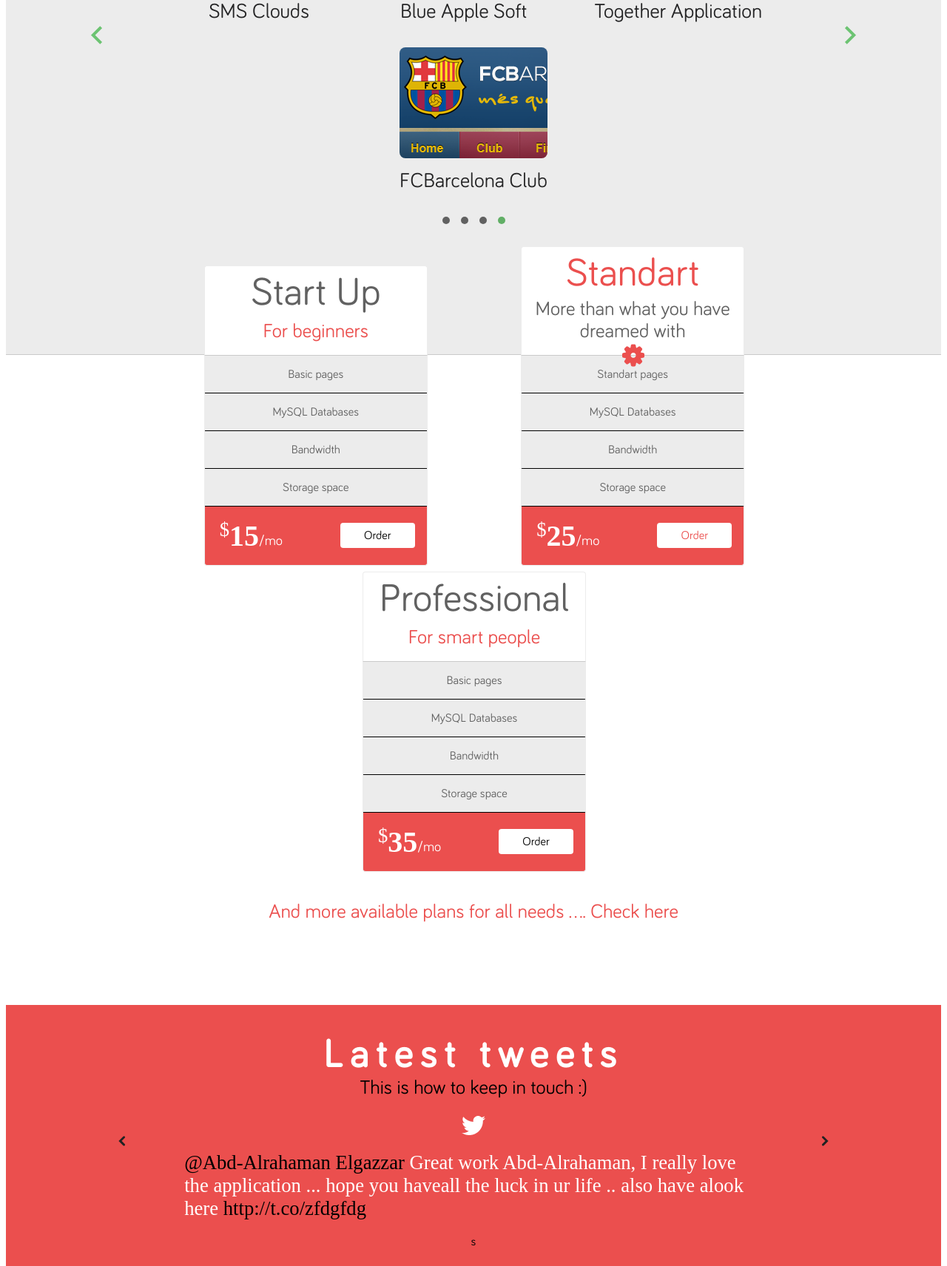
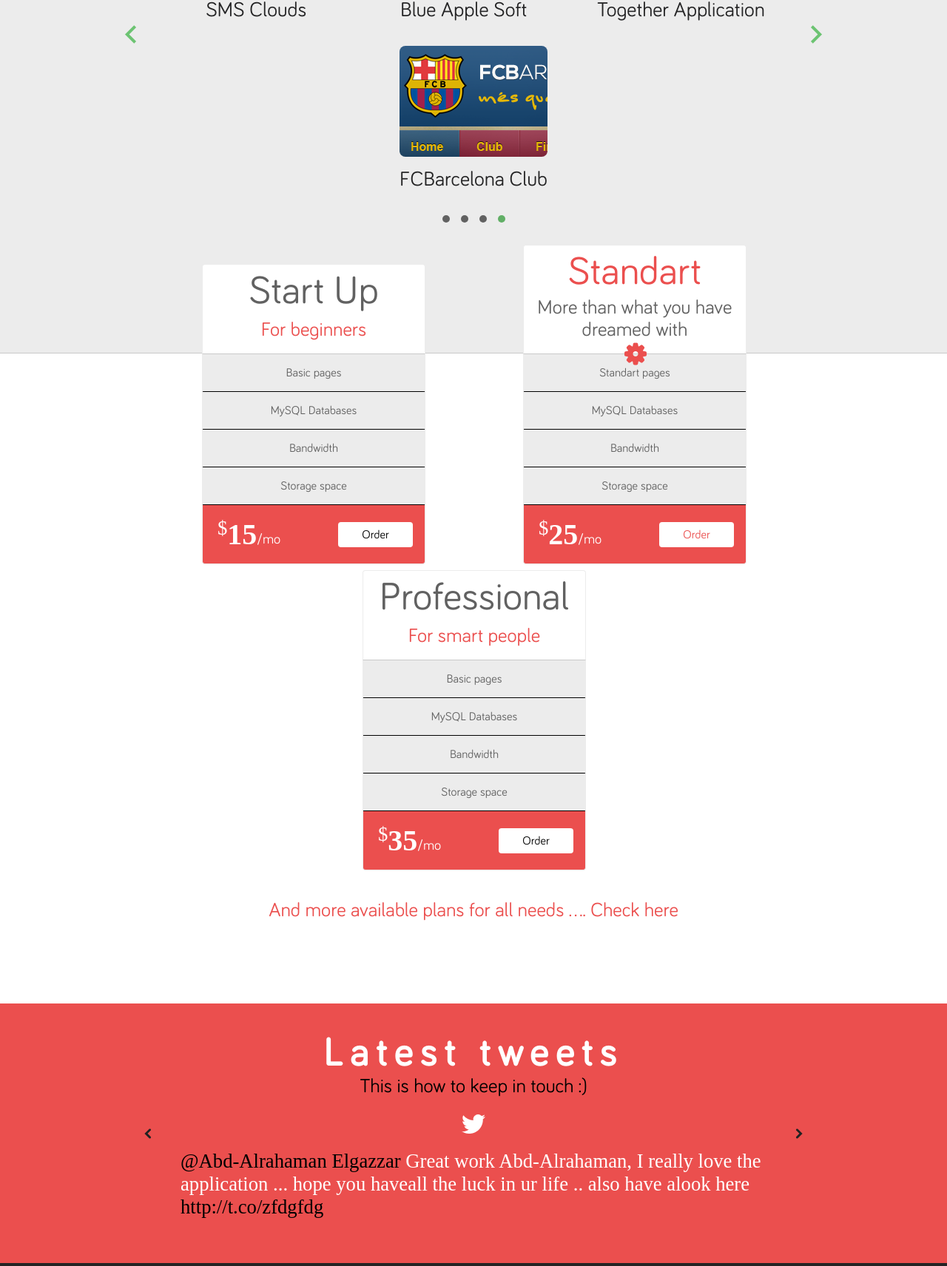
Before and after one commit to VladBytsyuk/Motion-Web, a website: page app/index.html in a window 1280 px wide. Shown: the part 2843-4555 px from the top of the page at 74% size. Drawn offline with Linux system fonts and the light colour scheme; a web font is replaced by a local one.

Commit message:
Adaptation fixes

```diff
--- a/app/index.html
+++ b/app/index.html
@@ -29,7 +29,7 @@
           </div>
         </div>
         <div class="corner">
-          <img src="/img/corner.png"></imgr>
+          <img src="/img/corner.png" style=" width: 100% ">
         </div>
       </div>
       <div class="slider">
@@ -220,7 +220,7 @@
           @Abd-Alrahaman Elgazzar
           <span style="color:white">Great work Abd-Alrahaman, I really love the application ... hope you haveall the luck in ur life .. also have alook here</span>
           http://t.co/zfdgfdg
-        </div>s
+        </div>
       </div>
       <img src="/img/arrow-right-b.png">
     </div>
--- a/app/sass/header.sass
+++ b/app/sass/header.sass
@@ -77,6 +77,9 @@ $top_background: #f56262
 	flex-grow: 1
 	background-color: $top_background
 
+.corner_image
+	width: 10%
+
 
 /* SLIDER */
 
--- a/app/sass/main.sass
+++ b/app/sass/main.sass
@@ -7,6 +7,7 @@
 	src: url('../fonts/Bariol_Regular_Italic.otf')
 
 body
+	margin: 0 auto
 	min-width: 210px
 	font-family: 'bariol'
 	text-align: center
--- a/app/sass/portfolio.sass
+++ b/app/sass/portfolio.sass
@@ -41,13 +41,12 @@ $text_black: #232324
 	display: flex
 	justify-content: center
 	flex-wrap: nowrap
-	flex-direction: row
 	align-items: center
 
 .portfolio_box
 	width: 70%
-	padding-left: 72px
-	padding-right: 72px
+	padding-left: 20px
+	padding-right: 20px
 	display: flex
 	justify-content: space-around
 	flex-wrap: wrap
--- a/app/sass/tweets.sass
+++ b/app/sass/tweets.sass
@@ -13,9 +13,9 @@ $background: #eb4f4e
 .tweets_hearth
 	width: 65%
 	padding-top: 40px
-	padding-right: 60px
 	padding-bottom: 40px
-	padding-left: 60px
+	padding-left: 20px
+	padding-right: 20px
 	display: flex
 	justify-content: space-around
 	flex: wrap
```
Also changed, not shown: app/css/header.css, app/css/main.css, app/css/portfolio.css, app/css/tweets.css.
